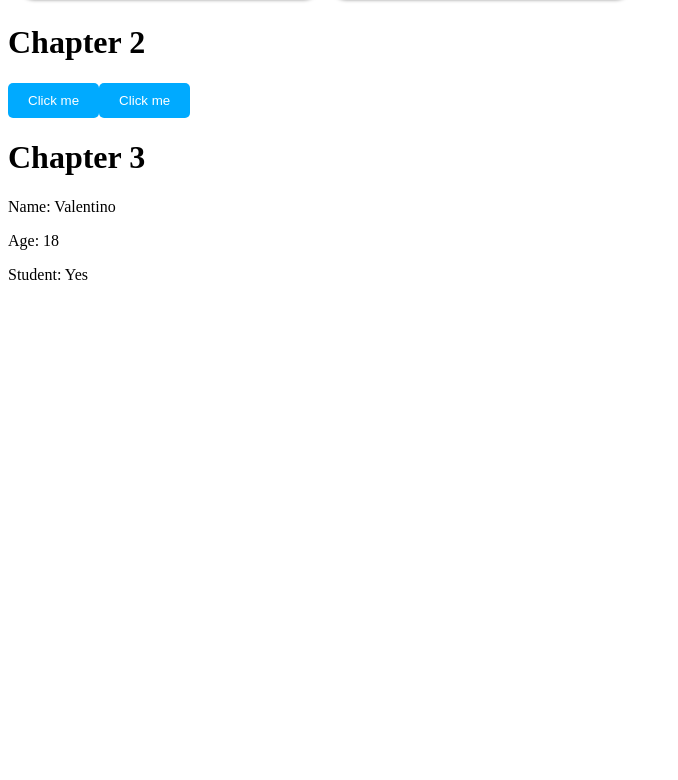
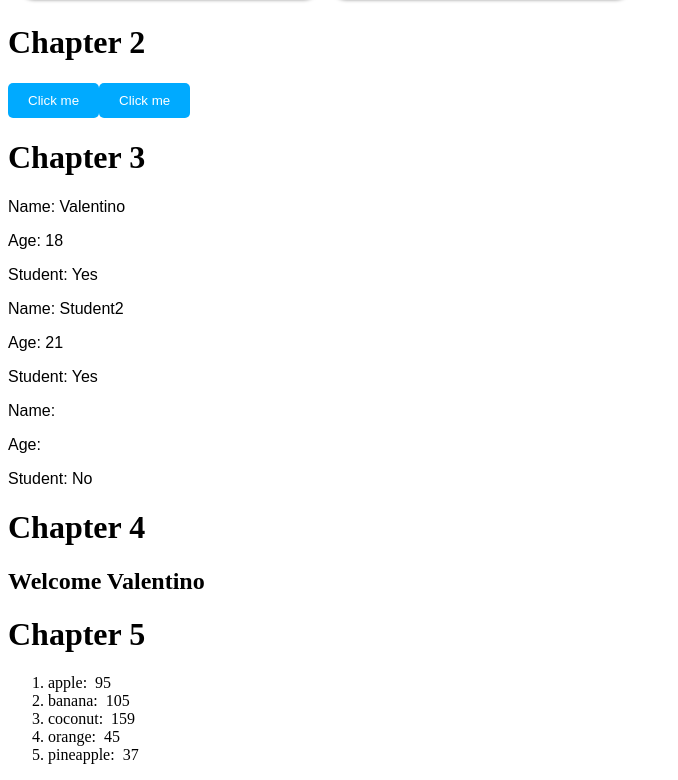
Before and after one commit to valentinonathan/React-Learning-Journey, a React (Vite) app in the folder Learning Files/React Learning 2/react-learning-2/: page / in a window 1280 px wide. Shown: the part 339-1119 px from the top of the page, without its empty margins (0-678 px from the left). Before the commit the page ends 800 px from the top, so only its background shows below. Built offline with nearby package versions, Linux system fonts and the light colour scheme.

Commit message:
Chapter 5

```diff
--- a/Learning Files/React Learning 2/react-learning-2/src/App.jsx
+++ b/Learning Files/React Learning 2/react-learning-2/src/App.jsx
@@ -3,7 +3,9 @@ import Card from './Card.jsx'
 import Learning_Chapter from './Learning_Chapter.jsx'
 import Button from './Button/Button.jsx'
 import Button1 from './Button1.jsx'
-import Student from './Student.jsx'
+import Student from './Student/Student.jsx'
+import UserGreeting from './UserGreeting.jsx'
+import List from './List.jsx'
 
 function App() {
   return (
@@ -16,6 +18,12 @@ function App() {
     <Button1 />
     <Learning_Chapter chapter={3}/>
     <Student name="Valentino" age={18} isStudent={true}/>
+    <Student name="Student2" age={21} isStudent={true}/>
+    <Student />
+    <Learning_Chapter chapter={4}/>
+    <UserGreeting isLoggedIn={true} username="Valentino"/>
+    <Learning_Chapter chapter={5} />
+    <List />
     </>
   );
 }
--- /dev/null
+++ b/Learning Files/React Learning 2/react-learning-2/src/List.jsx
@@ -0,0 +1,17 @@
+function List() {
+
+    const fruits = [{id: 1, name: "apple", calories: 95},
+                    {id: 2, name: "orange", calories: 45},
+                    {id: 3, name: "banana", calories: 105},
+                    {id: 4, name: "coconut", calories: 159},
+                    {id: 5, name: "pineapple", calories: 37}];
+    fruits.sort((a, b) => a.name.localeCompare(b.name));
+    const listItems = fruits.map(fruit => <li key={fruit.id}>
+                                            {fruit.name}: &nbsp;
+                                            {fruit.calories}
+                                          </li>);
+
+    return (<ol>{listItems}</ol>);
+}
+
+export default List
--- a/Learning Files/React Learning 2/react-learning-2/src/Student.jsx
+++ b/Learning Files/React Learning 2/react-learning-2/src/Student/Student.jsx
@@ -1,7 +1,8 @@
+import styles from './Student.module.css'
 
 function Student(props) {
     return (
-        <div>
+        <div className = {styles.student}>
             <p>Name: {props.name}</p>
             <p>Age: {props.age}</p>
             <p>Student: {props.isStudent ? "Yes" : "No"}</p>
@@ -9,4 +10,9 @@ function Student(props) {
     );
 }
 
+Student.defaultProps = {
+    name: "Guest",
+    age: 0,
+    isStudent: false,
+}
 export default Student
--- /dev/null
+++ b/Learning Files/React Learning 2/react-learning-2/src/Student/Student.module.css
@@ -0,0 +1,5 @@
+.student{
+    font-family: Arial, sans-serif;
+    border: 2px;
+    border-color: hsl(0, 0%, 27%);
+}
--- /dev/null
+++ b/Learning Files/React Learning 2/react-learning-2/src/UserGreeting.jsx
@@ -0,0 +1,9 @@
+function UserGreeting(props) {
+    if (props.isLoggedIn) {
+        return (<h2>Welcome {props.username}</h2>);
+    } else {
+        return (<h2>Please log in to continue</h2>);
+    }
+}
+
+export default UserGreeting
```
